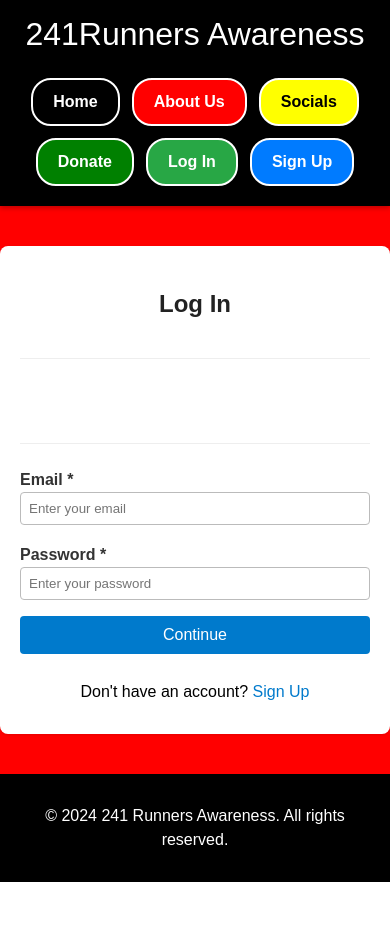
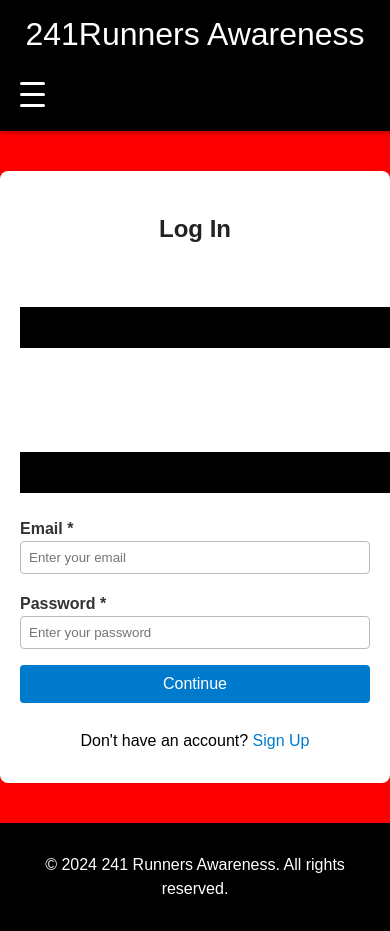
Before and after one commit to DekuWorks/241RunnersAwareness, a React (Vite) app in the folder 241runnersawareness-frontend/: page /login in a window 390 px wide. Before the commit the page ends 882 px from the top, so only its background shows below. Built offline with nearby package versions, Linux system fonts and the light colour scheme.

Commit message:
Feat: Add mobile responsiveness and accessibility features

```diff
--- a/241runnersawareness-frontend/src/components/NavBar.jsx
+++ b/241runnersawareness-frontend/src/components/NavBar.jsx
@@ -1,8 +1,10 @@
+import { useState } from 'react';
 import { Link, useNavigate } from 'react-router-dom';
 import { useSelector, useDispatch } from 'react-redux';
 import { logout, reset } from '../features/auth/authSlice';
 
 const NavBar = () => {
+  const [isMenuOpen, setIsMenuOpen] = useState(false);
   const dispatch = useDispatch();
   const navigate = useNavigate();
   const { user } = useSelector((state) => state.auth);
@@ -11,7 +13,12 @@ const NavBar = () => {
     dispatch(logout());
     dispatch(reset());
     navigate('/');
+    setIsMenuOpen(false);
   };
+
+  const closeMenu = () => {
+    setIsMenuOpen(false);
+  }
 
   return (
     <header>
@@ -21,23 +28,34 @@ const NavBar = () => {
         </Link>
       </h1>
       <nav className="navbar">
-        <div className="nav-links">
-          <Link to="/" className="home">Home</Link>
-          <a href="https://www.241runnersawareness.org/about_us.html" className="about" target="_blank" rel="noopener noreferrer">About Us</a>
-          <a href="https://linktr.ee/241Runners" className="socials" target="_blank" rel="noopener noreferrer">Socials</a>
-          <a href="https://usatriathlonfoundation.salsalabs.org/241RunnersAwareness/index.html" className="donate" target="_blank" rel="noopener noreferrer">Donate</a>
+        <button
+          className="toggle-button"
+          onClick={() => setIsMenuOpen(!isMenuOpen)}
+          aria-controls="nav-links"
+          aria-expanded={isMenuOpen}
+          aria-label="Toggle navigation"
+        >
+          <span></span>
+          <span></span>
+          <span></span>
+        </button>
+        <div className={`nav-links ${isMenuOpen ? 'active' : ''}`} id="nav-links">
+          <Link to="/" className="home" onClick={closeMenu}>Home</Link>
+          <a href="https://www.241runnersawareness.org/about_us.html" className="about" target="_blank" rel="noopener noreferrer" onClick={closeMenu}>About Us</a>
+          <a href="https://linktr.ee/241Runners" className="socials" target="_blank" rel="noopener noreferrer" onClick={closeMenu}>Socials</a>
+          <a href="https://usatriathlonfoundation.salsalabs.org/241RunnersAwareness/index.html" className="donate" target="_blank" rel="noopener noreferrer" onClick={closeMenu}>Donate</a>
 
           {user ? (
             <>
-              {user.role === 'admin' && <Link to="/admin" className="login">Admin</Link>}
+              {user.role === 'admin' && <Link to="/admin" className="login" onClick={closeMenu}>Admin</Link>}
               <button onClick={handleLogout} className="logout">
                 Logout
               </button>
             </>
           ) : (
             <>
-              <Link to="/login" className="login">Log In</Link>
-              <Link to="/register" className="signup">Sign Up</Link>
+              <Link to="/login" className="login" onClick={closeMenu}>Log In</Link>
+              <Link to="/register" className="signup" onClick={closeMenu}>Sign Up</Link>
             </>
           )}
         </div>
--- a/241runnersawareness-frontend/src/index.css
+++ b/241runnersawareness-frontend/src/index.css
@@ -164,6 +164,55 @@ header {
 .nav-links .logout { background-color: #dc3545; color: white; }
 .nav-links .logout:hover { background-color: #c82333; }
 
+/* Mobile Navigation Toggle Button */
+.toggle-button {
+  display: none;
+  flex-direction: column;
+  cursor: pointer;
+  background: transparent;
+  border: none;
+  padding: 0;
+}
+
+.toggle-button span {
+  height: 3px;
+  width: 25px;
+  background: white;
+  margin: 4px 0;
+  border-radius: 2px;
+}
+
+@media screen and (max-width: 768px) {
+  .navbar {
+    justify-content: space-between;
+  }
+
+  .toggle-button {
+    display: flex;
+  }
+
+  .nav-links {
+    display: none; /* Hide by default on mobile */
+    width: 100%;
+    flex-direction: column;
+    align-items: center;
+    background-color: black;
+    position: absolute;
+    top: 100px; /* Adjust as needed based on header height */
+    left: 0;
+    padding-bottom: 1rem;
+  }
+
+  .nav-links.active {
+    display: flex; /* Show when active */
+  }
+
+  .nav-links a, .nav-links button {
+    width: 90%;
+    justify-content: center;
+    border-top: 1px solid #444;
+  }
+}
 
 /* =============================
    FORM STYLES
@@ -213,11 +262,21 @@ header {
   background-color: #005fa3;
 }
 
+.form-container button:focus, .nav-links a:focus, .nav-links button:focus {
+  outline: 2px solid #646cff;
+  outline-offset: 2px;
+}
+
 .form-container .divider {
     width: 100%;
     height: 1px;
     background: #eee;
     margin: 16px 0 24px 0;
+    background-color: black;
+    color: white;
+    text-align: center;
+    padding: 20px;
+    margin-top: 40px;
 }
 
 .form-container .google-login {
--- a/241runnersawareness-frontend/src/pages/LoginPage.jsx
+++ b/241runnersawareness-frontend/src/pages/LoginPage.jsx
@@ -62,7 +62,7 @@ const LoginPage = () => {
 
       <div className="divider"></div>
 
-      {message && <p style={{ color: 'red', textAlign: 'center' }}>{message}</p>}
+      {message && <p role="alert" aria-live="assertive" style={{ color: 'red', textAlign: 'center' }}>{message}</p>}
 
       <form onSubmit={handleTraditionalLogin}>
         <div>
--- a/241runnersawareness-frontend/src/pages/RegisterPage.jsx
+++ b/241runnersawareness-frontend/src/pages/RegisterPage.jsx
@@ -67,7 +67,7 @@ const RegisterPage = () => {
 
       <div className="divider"></div>
 
-      {message && <p style={{ color: 'red', textAlign: 'center' }}>{message}</p>}
+      {message && <p role="alert" aria-live="assertive" style={{ color: 'red', textAlign: 'center' }}>{message}</p>}
 
       <form onSubmit={handleTraditionalRegister}>
         <div>
```
